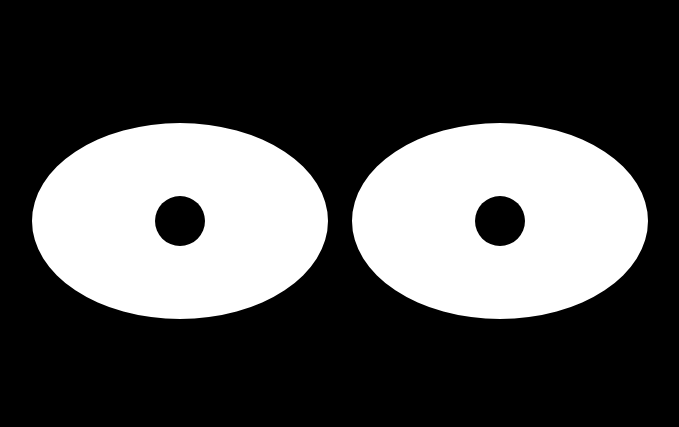
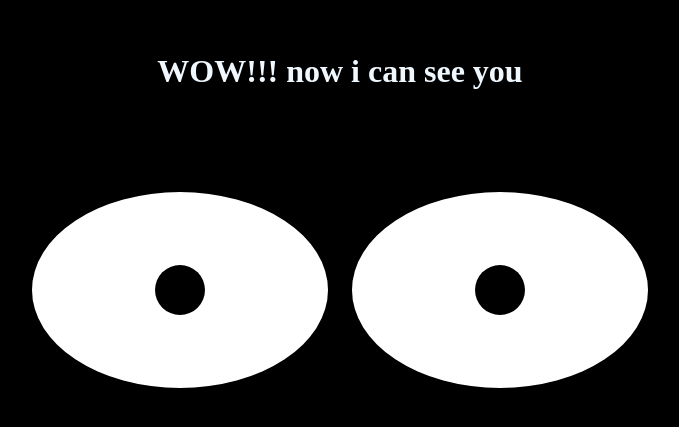
Before and after one commit to AsmaaElawady/animation-eyes, a plain HTML site: page index.html in a window 1280 px wide. Shown: the part 179-606 px from the top of the page, without its empty margins (300-979 px from the left). Drawn offline with Linux system fonts and the light colour scheme.

Commit message:
edit on animation eyes

```diff
--- a/index.html
+++ b/index.html
@@ -7,6 +7,8 @@
     <link rel="stylesheet" href="style.css">
 </head>
 <body>
+
+    <h1>WOW!!! now i can see you</h1>
     <div class="parent">
         <div class="eye"><div class="black"></div></div>
         <div class="eye"><div class="black"></div></div>
--- a/style.css
+++ b/style.css
@@ -6,15 +6,18 @@
 
 body {
     display: flex;
+    flex-direction: column;
     justify-content: center;
     align-items: center;
     height: 100vh;
     background-color: black;
+    gap: 100px;
 }
 
-h1{
+h1 {
     color: aliceblue;
 }
+
 .parent {
     display: flex;
     gap: 20px;
@@ -43,26 +46,24 @@ h1{
 
     animation-name: square;
     animation-duration: 2s;
-    animation-timing-function: linear ;
+    animation-timing-function: linear;
     animation-delay: 1s;
     animation-iteration-count: infinite;
-    animation-direction:normal;
+    animation-direction: normal;
     animation-fill-mode: both;
 }
 
-
-
 @keyframes square {
-    0%{
+    0% {
         translate: 0 0;
     }
-    50%{
+    50% {
         translate: 20px 0;
     }
-    75%{
-        translate: 0px 0px;
+    75% {
+        translate: 0 0;
     }
-    100%{
+    100% {
         translate: -20px 0;
     }
 }
```
